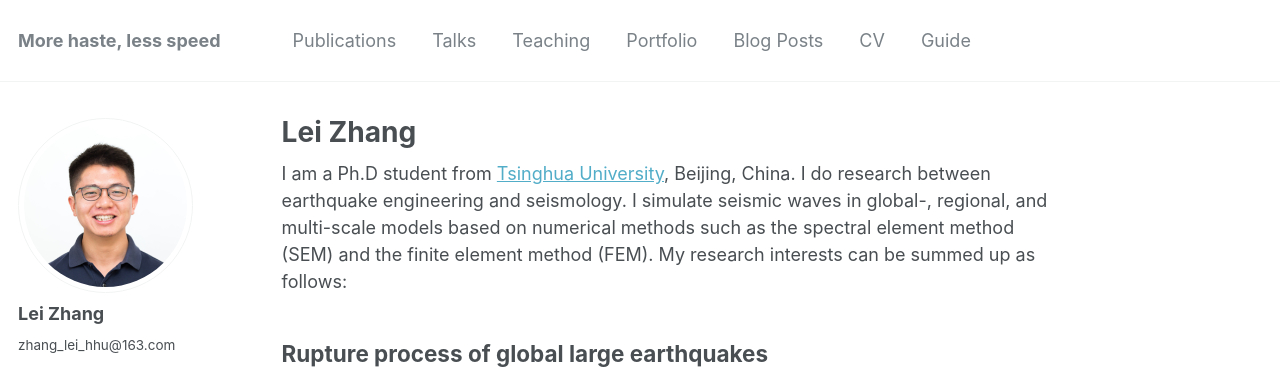
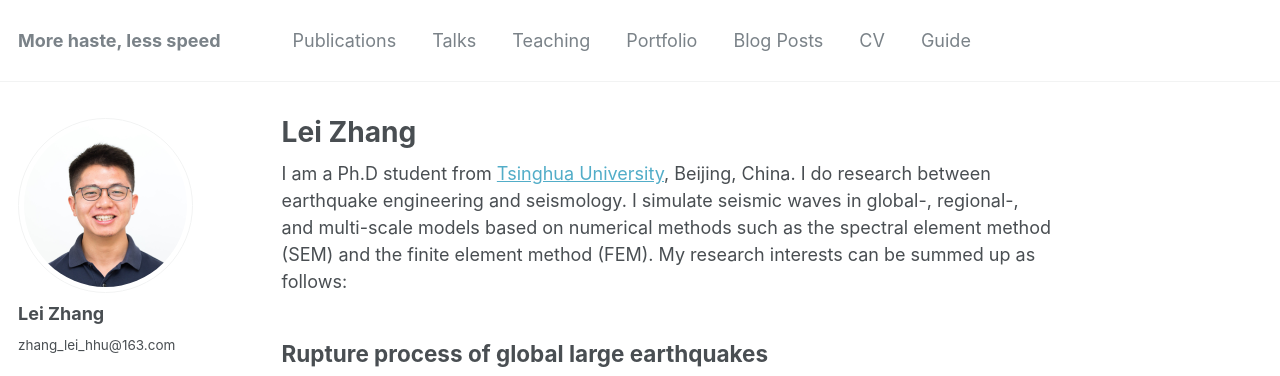
Before and after one commit to zhanglei911/zhanglei911.github.io, a Jekyll site: the page built from _pages/about.md, in a window 1280 px wide and 900 px high. Shown: the top 376 px of the window. Built offline with Jekyll 4.4.1, drawn with Linux system fonts in a browser that asks for light colours; some web fonts are replaced.

Commit message:
Update about.md

```diff
--- a/_pages/about.md
+++ b/_pages/about.md
@@ -8,7 +8,7 @@
   - /about.html
 ---
 
-I am a Ph.D student from [Tsinghua University](https://www.tsinghua.edu.cn/en/), Beijing, China. I do research between earthquake engineering and seismology. I simulate seismic waves in global-, regional, and multi-scale models based on numerical methods such as the spectral element method (SEM) and the finite element method (FEM). My research interests can be summed up as follows:
+I am a Ph.D student from [Tsinghua University](https://www.tsinghua.edu.cn/en/), Beijing, China. I do research between earthquake engineering and seismology. I simulate seismic waves in global-, regional-, and multi-scale models based on numerical methods such as the spectral element method (SEM) and the finite element method (FEM). My research interests can be summed up as follows:
 
 Rupture process of global large earthquakes
 ------
```
